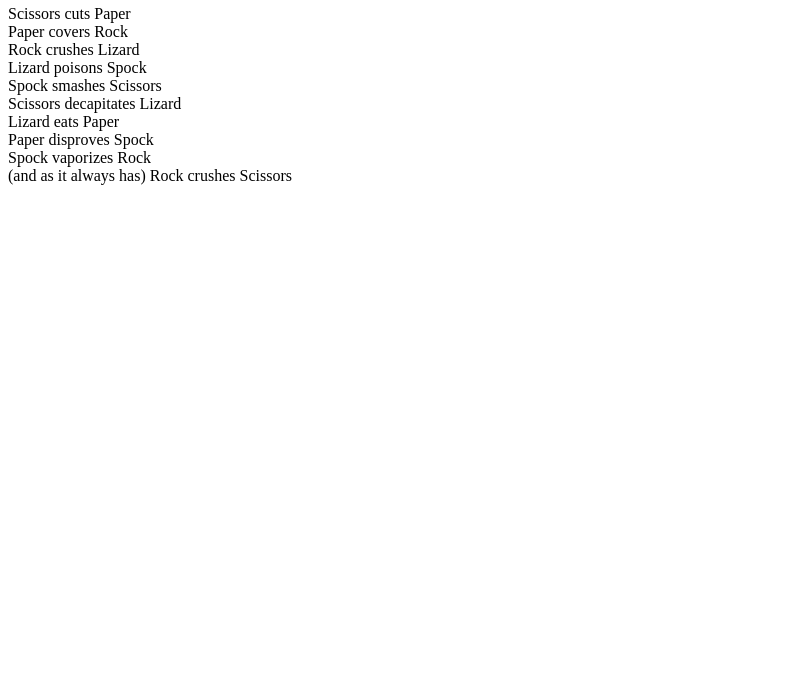
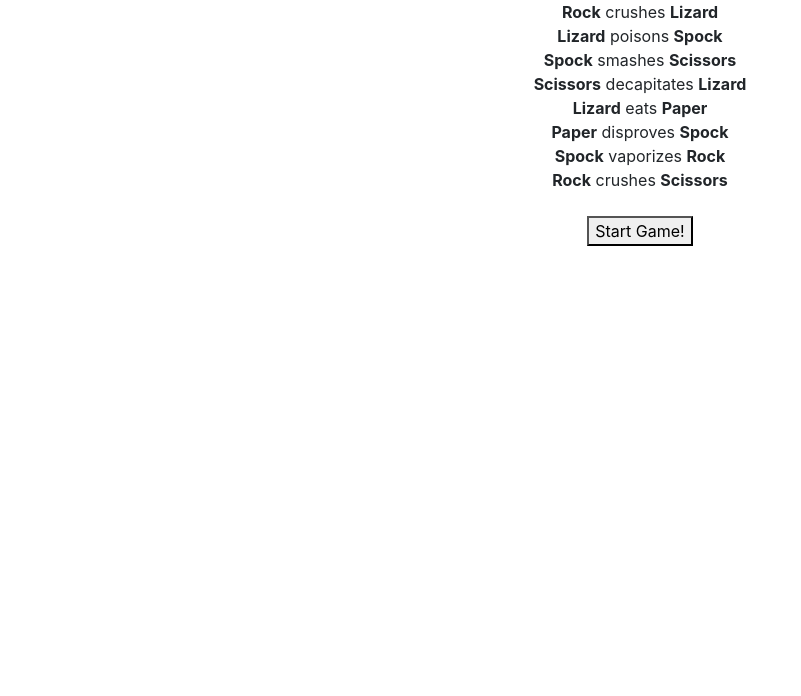
Before and after one commit to EleoXDA/Rock-Paper-Scissors-Lizard-Spock_JS, a plain HTML site: page index.html in a window 1280 px wide. Shown: the part 104-800 px from the top of the page, without its empty margins (0-801 px from the left). Drawn offline with nearby package versions, Linux system fonts and the light colour scheme.

Commit message:
update text align and text format

```diff
--- a/index.html
+++ b/index.html
@@ -4,22 +4,26 @@
   <meta charset="UTF-8">
   <meta name="viewport" content="width=device-width, initial-scale=1.0">
   <meta http-equiv="X-UA-Compatible" content="ie=edge">
+  <link rel="stylesheet" href="https://cdn.jsdelivr.net/npm/bootstrap@4.4.1/dist/css/bootstrap.min.css" integrity="sha384-Vkoo8x4CGsO3+Hhxv8T/Q5PaXtkKtu6ug5TOeNV6gBiFeWPGFN9MuhOf23Q9Ifjh" crossorigin="anonymous">
+  <link rel="stylesheet" href="style.css">
   <title>R-P-S-L-S</title>
   <script src="app.js" defer></script>
 </head>
 <body>
-  <button id="start-game-btn">Start Game!</button>
   <div class="container">
     <h1>RULES:</h1>
-    <p>Scissors cuts Paper<br>
-      Paper covers Rock<br>
-      Rock crushes Lizard<br>
-      Lizard poisons Spock<br>
-      Spock smashes Scissors<br>
-      Scissors decapitates Lizard<br>
-      Lizard eats Paper<br>
-      Paper disproves Spock<br>
-      Spock vaporizes Rock<br>
-      (and as it always has) Rock crushes Scissors<br></h6></div>
+    <p><strong>Scissors</strong> cuts <strong>Paper</strong>
+      <br><strong>Paper</strong> covers <strong>Rock</strong>
+      <br><strong>Rock</strong> crushes <strong>Lizard</strong>
+      <br><strong>Lizard</strong> poisons <strong>Spock</strong>
+      <br><strong>Spock</strong> smashes <strong>Scissors</strong>
+      <br><strong>Scissors</strong> decapitates <strong>Lizard</strong>
+      <br><strong>Lizard</strong> eats <strong>Paper</strong>
+      <br><strong>Paper</strong> disproves <strong>Spock</strong>
+      <br><strong>Spock</strong> vaporizes <strong>Rock</strong>
+      <br><strong>Rock</strong> crushes <strong>Scissors</strong>
+      <br></h6>
+      <br>
+      <button id="start-game-btn btn-danger">Start Game!</button></div>
 </body>
 </html>
```
